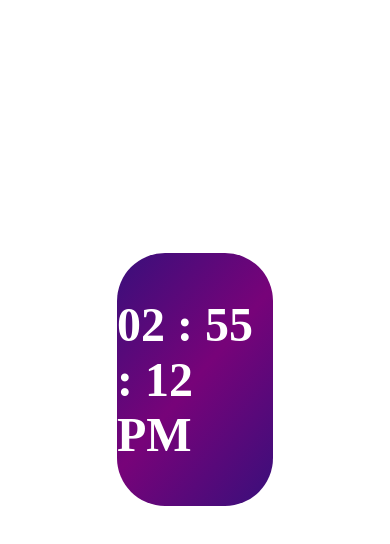
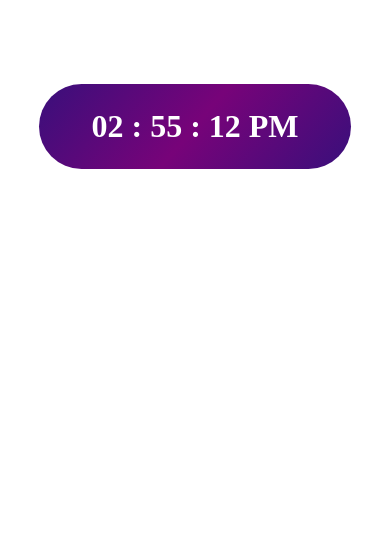
Before and after one commit to ankit-dev-coder/digital-clock-project, a plain HTML site: page index.html in a window 390 px wide. Drawn offline with Linux system fonts and the light colour scheme.

Commit message:
add media query in style.css

```diff
--- a/style.css
+++ b/style.css
@@ -15,3 +15,11 @@
     align-items: center;
     border-radius: 3rem;
 }
+@media(max-width:600px){
+    #container{
+        width:80vw;
+        height:10vh;
+        margin:10vh auto;
+        font-size:2rem;
+    }
+}
```
